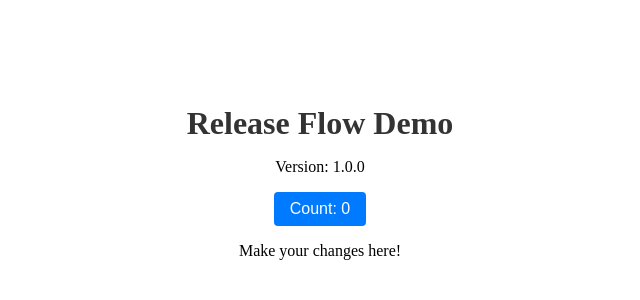
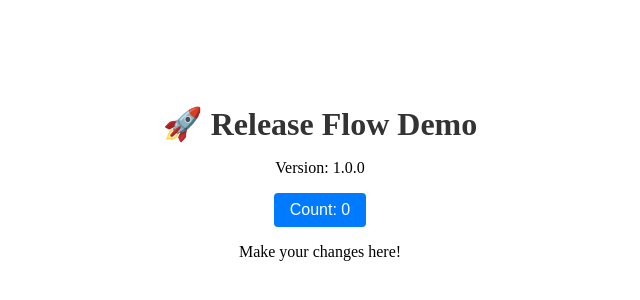
Before and after one commit to Pamm-j/solid-octo-lamp, a React (Vite) app: page / in a window 1280 px wide. Shown: the part 220-520 px from the top of the page, without its empty margins (320-960 px from the left). Built offline with nearby package versions, Linux system fonts and the light colour scheme; the HTML template or start-up script is replaced by a standard one.

Commit message:
add rocket

```diff
--- a/src/App.jsx
+++ b/src/App.jsx
@@ -6,7 +6,7 @@ function App() {
 
   return (
     <div className="App">
-      <h1>Release Flow Demo</h1>
+      <h1>🚀 Release Flow Demo</h1>
       <p>Version: 1.0.0</p>
 
       <div>
```
